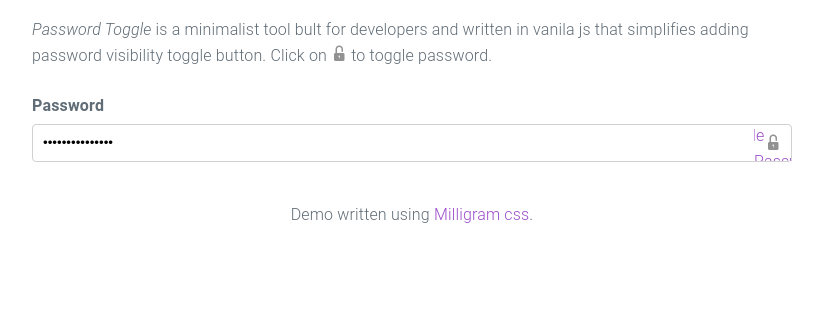
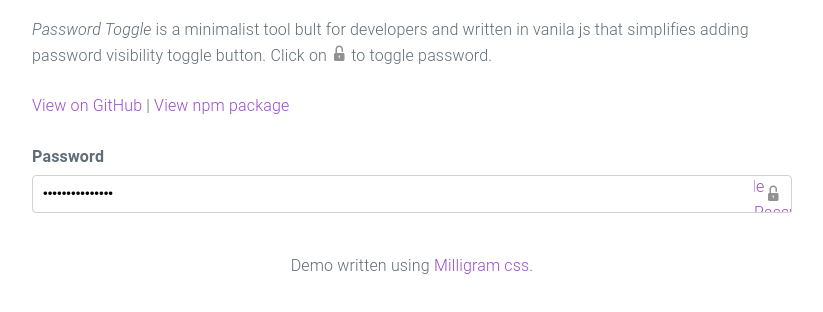
Before and after one commit to mladenilic/pwd_toggle, a website built with webpack: page index.html in a window 1280 px wide. Shown: the part 66-378 px from the top of the page, without its empty margins (228-1051 px from the left). Built offline with nearby package versions, Linux system fonts and the light colour scheme.

Commit message:
Add links to gh and npm

```diff
--- a/index.html
+++ b/index.html
@@ -8,6 +8,10 @@
     <div class="container">
       <h1>Password Toggle Demo</h1>
       <p><em>Password Toggle</em> is a minimalist tool bult for developers and written in vanila js that simplifies adding password visibility toggle button. Click on <img src="/dist/example/images/unlock.png" alt=""> to toggle password.</p>
+
+      <p>
+        <a href="https://github.com/mladenilic/pwd_toggle">View on GitHub</a> | <a href="https://www.npmjs.com/package/pwd_toggle">View npm package</a>
+      </p>
       <div class="password-wrapper">
         <label for="password">Password</label>
         <input type="password" name="password" id="password" value="Cool, right? :)">
--- a/package.json
+++ b/package.json
@@ -1,6 +1,6 @@
 {
   "name": "pwd_toggle",
-  "version": "1.0.0",
+  "version": "1.0.1",
   "description": "Minimalist tool bult for developers and written in vanila js that simplifies adding password visibility toggle button.",
   "main": "src/lib/pwd_toggle.js",
   "dependencies": {},
```
